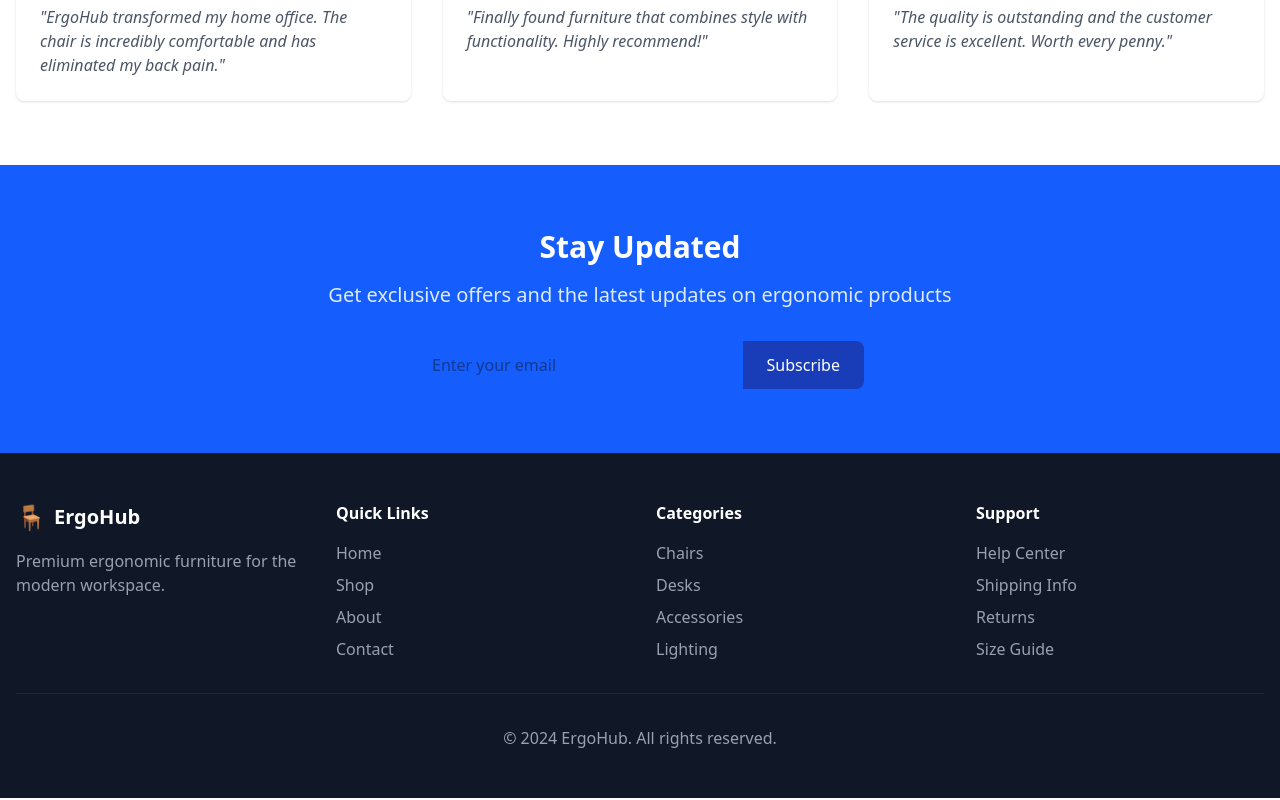
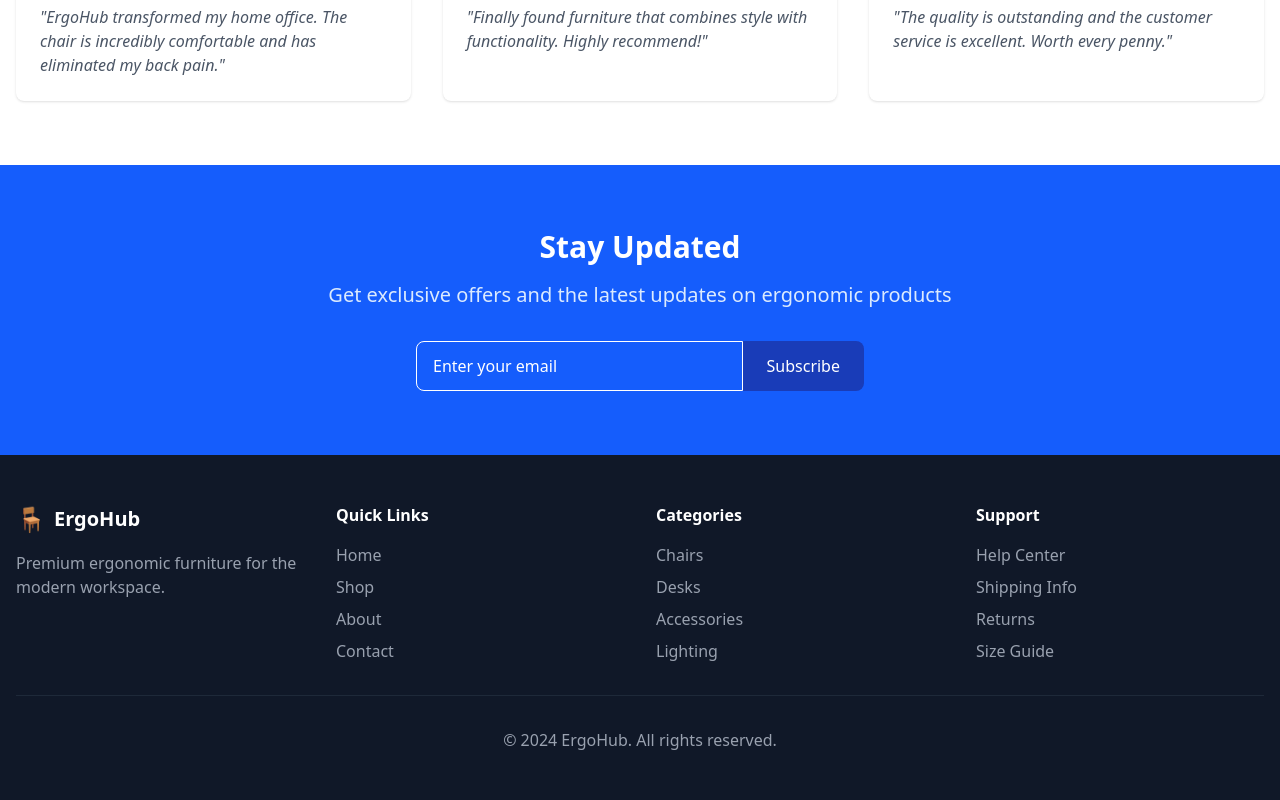
Before and after one commit to Alexis12119/ErgoHub, a React (Vite) app: page / in a window 1280 px wide. Shown: the part 2416-3216 px from the top of the page. Built offline with nearby package versions, Linux system fonts and the light colour scheme.

Commit message:
feat: improve readability.

```diff
--- a/src/components/Home.tsx
+++ b/src/components/Home.tsx
@@ -322,7 +322,7 @@ const Home: React.FC = () => {
                 value={email}
                 onChange={(e) => setEmail(e.target.value)}
                 placeholder="Enter your email"
-                className="flex-1 px-4 py-3 rounded-l-lg text-gray-900 focus:outline-none"
+                className="flex-1 px-4 py-3 rounded-l-lg text-white placeholder-white border border-white focus:outline-none focus:ring-1 focus:ring-white focus:ring-opacity-50"
                 required
               />
               <button
```
